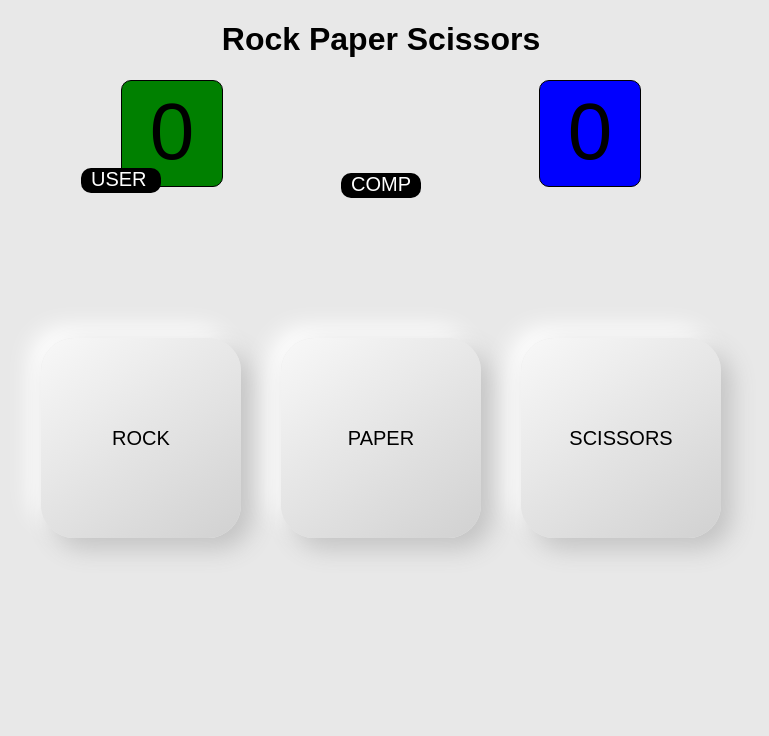
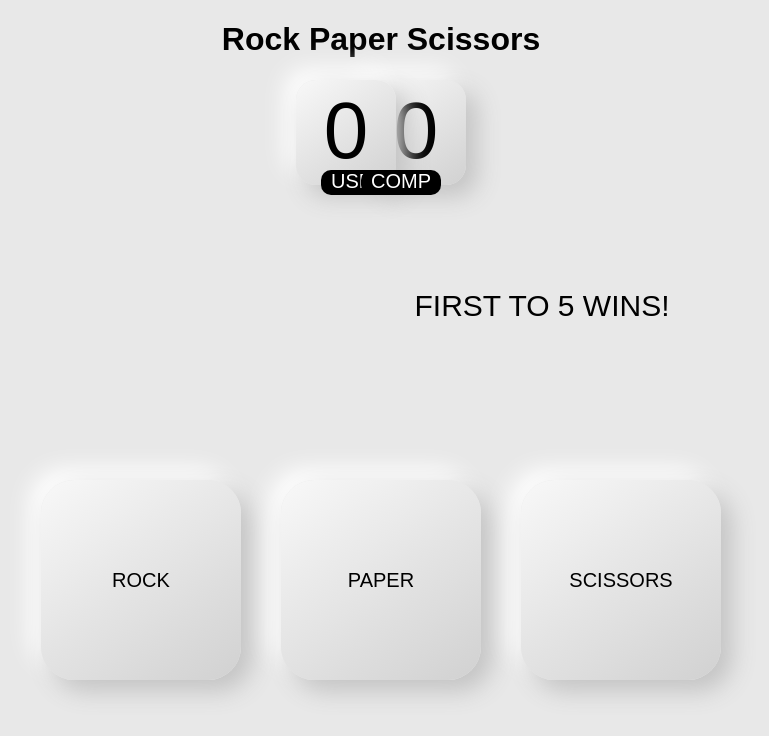
Before and after one commit to essgeejay/rock-paper-scissors, a plain HTML site: page Dom Version/index.html in a window 1280 px wide. Shown: the whole page, without its empty margins (259-1028 px from the left). Drawn offline with Linux system fonts and the light colour scheme.

Commit message:
updated gui again

```diff
--- a/Dom Version/app.js
+++ b/Dom Version/app.js
@@ -16,6 +16,8 @@ const rock_btn = document.getElementById("btnRock");
 const paper_btn = document.getElementById("btnPaper");
 const scissors_btn = document.getElementById("btnScissors");
 const buttons = document.querySelectorAll('button');
+
+// document.getElementById(playerSelection).classList.add("green-glow");
 
 
 // A function that randomises the choice for the computer.
@@ -36,9 +38,10 @@ function win() {
     playerScore++
     playscore_span.innerHTML = playerScore;
     if ((playerScore === 5) && (playerScore > computerScore)) {
-        results_p.innerHTML = "WINWINWINWIWNIN"
+        results_p.innerHTML = "CONGRATS - YOU WIN!!"
         console.log("YOU WIN - buttons disabled");
         disabledbuttons();
+
     };
 }
 
@@ -46,11 +49,12 @@ function lose() {
     computerScore++
     computerscore_span.innerHTML = computerScore;
     if ((computerScore === 5) && (computerScore > playerScore)) {
-        results_p.innerHTML = "LOSWELOSELSOE"
+        results_p.innerHTML = "AWW DAMN - YOU LOST!"
         console.log("YOU LOSE - buttons disabled");
         disabledbuttons();
+
     };
-    // document.getElementById(playerSelection).classList.add("green-glow");
+
 };
 
 function tie() {
@@ -58,6 +62,12 @@ function tie() {
     playscore_span.innerHTML = playerScore;
 };
 
+
+// function convert() {
+//     if ((playerSelection === "r") || (computerSelection === "r"))
+//         return "Rock";
+
+// }
 
 function playRound(playerSelection) {
 
--- a/Dom Version/index.html
+++ b/Dom Version/index.html
@@ -24,7 +24,7 @@
     </div>
 
     <div class="result">
-        <p></p>
+        <p id="display-result">FIRST TO 5 WINS!</p>
     </div>
 
     <div class="container">
--- a/Dom Version/styles.css
+++ b/Dom Version/styles.css
@@ -3,23 +3,23 @@ body {
     background-color: #e8e8e8;
 }
 
+h1 {
+    text-align: center;
+    margin-bottom: 25px;
+}
+
 .container {
     display: flex;
     justify-content: center;
-    margin-top: 200px;
-
+    /* margin-top: 200px; */
 }
 
-h1 {
-    text-align: center;
-    margin-bottom: 10px;
 
-}
 
 button {
-    margin: 20px;
-    width: 200px;
-    height: 200px;
+    margin: 1.25rem;
+    width: 12.5rem;
+    height: 12.5rem;
     border-radius: 33px;
     background: linear-gradient(145deg, #f8f8f8, #d1d1d1);
     box-shadow:  11px 11px 24px #c3c3c3,
@@ -28,10 +28,12 @@ button {
     border: 0;
     transition: 0.5s;
     font-size: 20px;
+
 }
 
 button:hover {
-    transform: translateY(10px);
+    transform: translateY(-15px);
+    border-top: 5px solid green;
 
 }
 
@@ -42,78 +44,94 @@ button:hover {
 
 } */
 
-.keepscore div {
-    display: flex;
-
-    position: relative;
-    width: 150px;
-    top: 150px;
-
+.keepscore {
+    /* display: flex; */
+    width: auto;
+    /* height: 100px; */
+    /* top: 150px; */
 }
 
 #playerscore {
-    position: relative;
+    position: absolute;
+    border-radius: 10px;
+    font-size: 20px;
+    background: black;
+    color: white;
+    left: 580px;
+    z-index: 1;
+    top: 170px;
+    width: 70px;
+    height: 25px;
+    padding-left: 10px;
+}
+
+#computerscore {
+    position: absolute;
     border-radius: 10px;
     font-size: 20px;
     /* text-transform: uppercase; */
     /* text-align: center; */
     background: black;
     color: white;
-    left: 340px;
+    /* right: -600px; */
     z-index: 1;
-    top: 100px;
+    top: 170px;
+    right: 580px;
     width: 70px;
     height: 25px;
     padding-left: 10px;
 }
 
-#computerscore {
-    position: relative;
-    border-radius: 10px;
-    font-size: 20px;
-    /* text-transform: uppercase; */
-    /* text-align: center; */
-    background: black;
-    color: white;
-    right: -600px;
-    z-index: 1;
-    top: 80px;
-
-    width: 70px;
-    height: 25px;
-    padding-left: 10px;
-}
-
-
+/* green box (user box) */
 #userscore {
     position: absolute;
-    background-color: green;
     top: 80px;
-    left: 380px;
+    left: 625px;
     display: block;
-    border: 1px solid black;
-    border-radius: 10px;
     text-align: center;
     width: 6.25rem;
     height: 6.25rem;
     font-size: 5rem;
     padding-top: 0.313rem;
+    border-radius: 20px;
+    background: linear-gradient(145deg, #f8f8f8, #d1d1d1);
+    box-shadow:  11px 11px 24px #c3c3c3,
+             -11px -11px 24px #ffffff;
+
+}
 
 
 
-}
-
 #compscore {
     position: absolute;
-    background-color: blue;
     top: 80px;
-    right: 380px;
+    right: 625px;
     display: block;
-    border: 1px solid black;
-    border-radius: 10px;
     text-align: center;
     width: 6.25rem;
     height: 6.25rem;
     font-size: 5rem;
     padding-top: 0.313rem;
+    border-radius: 20px;
+    background: linear-gradient(145deg, #f8f8f8, #d1d1d1);
+    box-shadow:  11px 11px 24px #c3c3c3,
+             -11px -11px 24px #ffffff;
 }
+
+.result  {
+    display: block;
+    text-align: center;
+    position: relative;
+    border: 1px solid #e8e8e8;
+    width: 100vh;
+    height: 6.25rem;
+    margin-top: 200px;
+    margin-bottom: 100px;
+    margin-left: 400px;
+    font-size: 30px;
+    border-radius: 10px;
+}
+
+.green-glow {
+    border: 5px solid green;
+}
```
